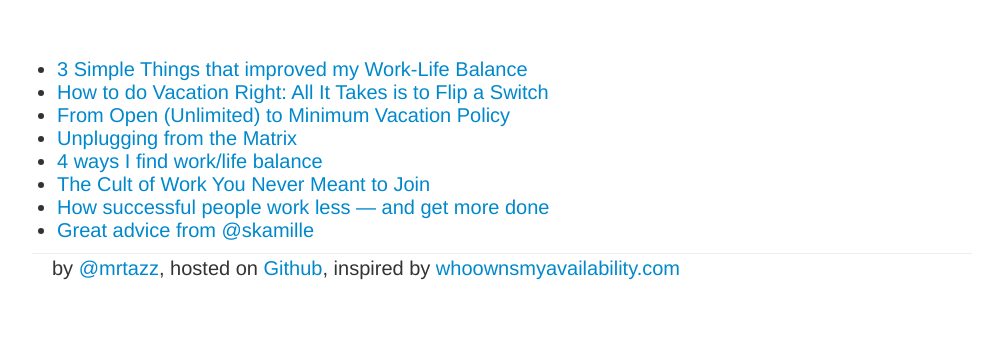
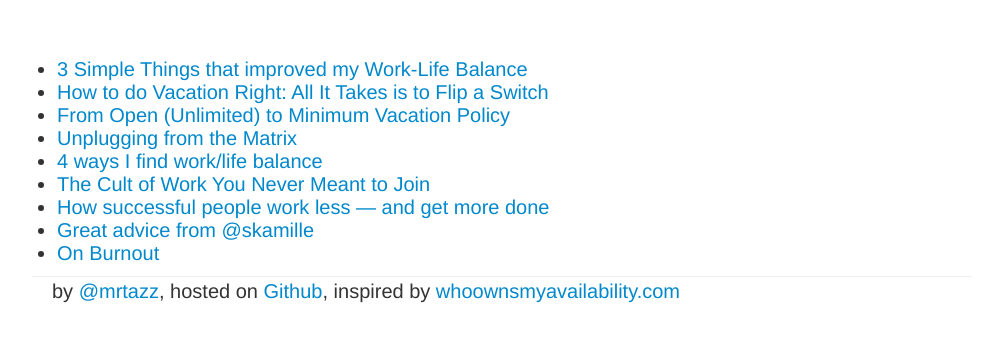
Before and after one commit to mrtazz/whoownsmyworklifebalance.com, a Jekyll site: the page built from links.html, in a window 1280 px wide. Shown: the top 342 px of the page, without its empty margins (138-1141 px from the left). Built offline with Jekyll 4.4.1, drawn with Linux system fonts in a browser that asks for light colours; comment, search, counter and statistics services are not loaded.

Commit message:
add "on burnout" blog post

```diff
--- a/_data/links.yml
+++ b/_data/links.yml
@@ -14,3 +14,5 @@
   url: http://qz.com/386166/how-successful-people-work-less-and-get-more-done/
 - title: Great advice from @skamille
   url: https://twitter.com/skamille/status/623133706694340608
+- title: On Burnout
+  url: http://blog.dbsmasher.com/2015/07/29/on-burnout/
```
